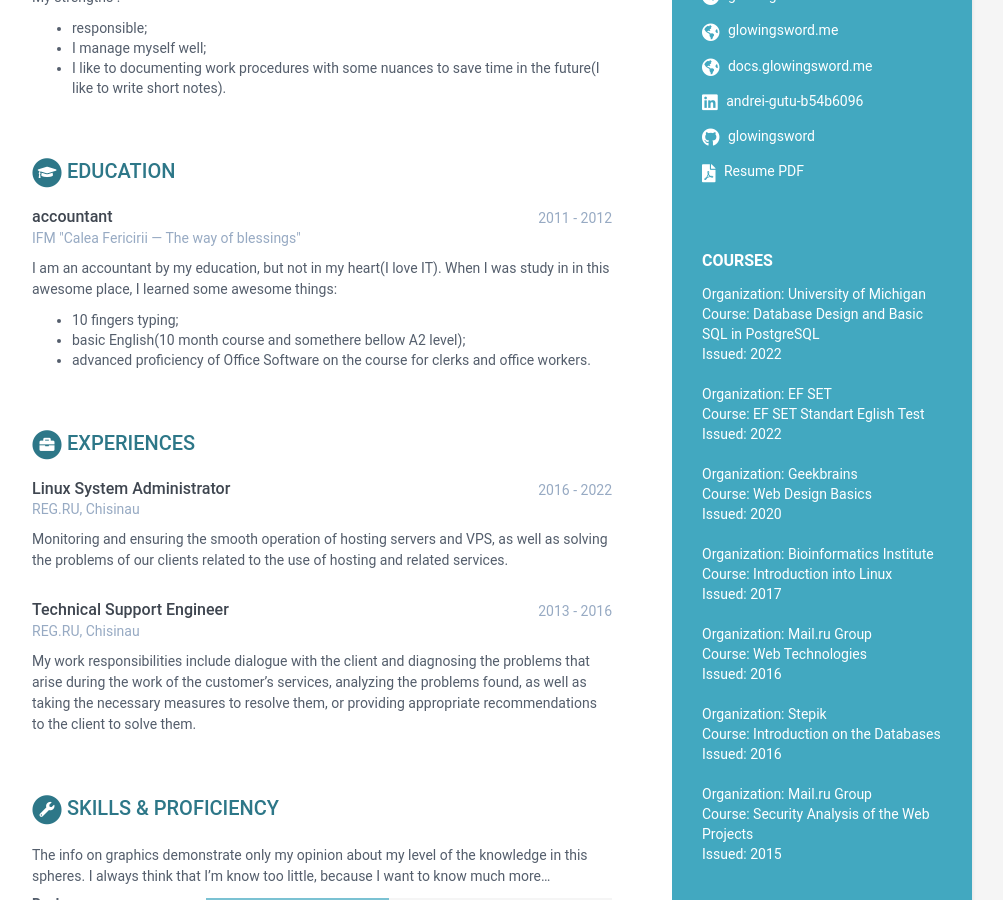
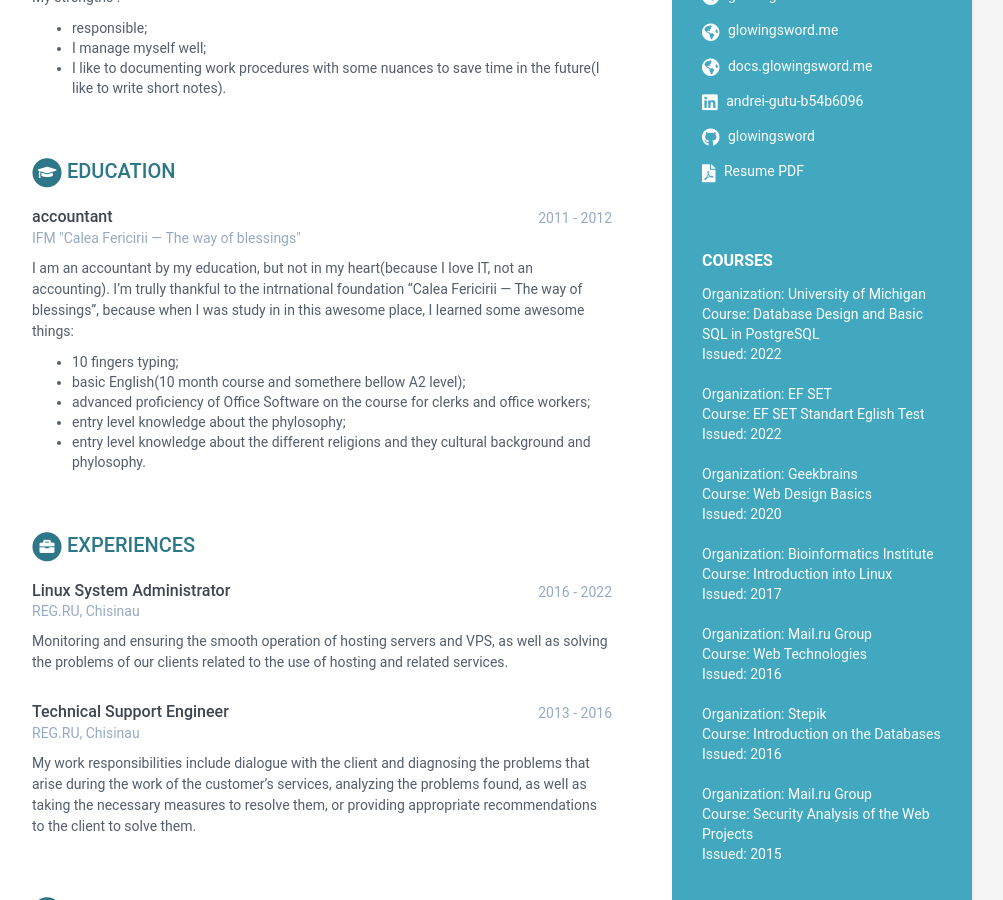
Before and after one commit to glowingsword/cv_glowingsword_top, a Jekyll site: the page built from index.html, in a window 1280 px wide and 900 px high, scrolled down 454 px. Shown: the whole window, without its empty margins (168-1171 px from the left). Built offline with Jekyll 4.4.1, drawn with Linux system fonts in a browser that asks for light colours.

Commit message:
Minor changes in the data.yml

```diff
--- a/_data/data.yml
+++ b/_data/data.yml
@@ -118,11 +118,14 @@ education:
         university: IFM "Calea Fericirii — The way of blessings"
         time: 2011 - 2012
         details: |
-          I am an accountant by my education, but not in my heart(I love IT).
-          When I was study in in this awesome place, I learned some awesome things:
+          I am an accountant by my education, but not in my heart(because I love IT, not an accounting).
+          I'm trully thankful to the intrnational foundation "Calea Fericirii — The way of blessings",
+           because when I was study in in this awesome place, I learned some awesome things:
             - 10 fingers typing;
             - basic English(10 month course and somethere bellow A2 level);
-            - advanced proficiency of Office Software on the course for clerks and office workers.
+            - advanced proficiency of Office Software on the course for clerks and office workers;
+            - entry level knowledge about the phylosophy;
+            - entry level knowledge about the different religions and they cultural background and phylosophy.
 courses:
     title: Education
     info:
@@ -130,11 +133,14 @@ courses:
         organization: IFM "Calea Fericirii — The way of blessings"
         time: 2011 - 2012
         details: |
-          I am an accountant by my education, but not in my heart(I love IT).
-          When I was study in in this awesome place, I learned some awesome things:
+          I am an accountant by my education, but not in my heart(because I love IT, not accounting).
+           But, I'm very thankful to the foundation "Calea Fericirii — The way of blessings",
+           and all their's sponsors, because in this awesome place I learned some awesome things:
             - 10 fingers typing;
             - basic English(10 month course and somethere bellow A2 level);
-            - advanced proficiency of Office Software on the course for clerks and office workers.
+            - entry level knowledge in phylosophy and religion history;
+            - advanced proficiency of Office Software on the course for clerks and office workers;
+            - I found great friends in this place too(they all have a place in my heart).
 experiences:
     title: Experiences
     info:
```
